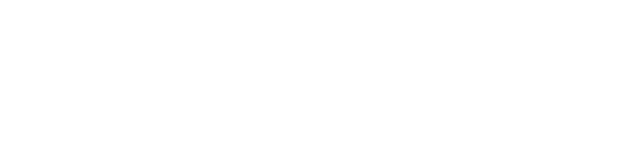
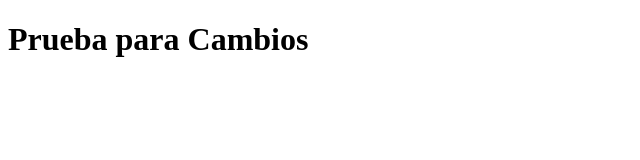
Before and after one commit to Mjdiazri/Sistema-Registro, a plain HTML site: page index.html in a window 1280 px wide. Shown: the whole page, without its empty margins (0-640 px from the left). Drawn offline with Linux system fonts and the light colour scheme.

Commit message:
Update index (body).html

```diff
--- a/index.html
+++ b/index.html
@@ -7,5 +7,6 @@
 </head>
 <body>
     <script src="app.js"></script>
+    <h1>Prueba para Cambios</h1>
 </body>
 </html>
```
